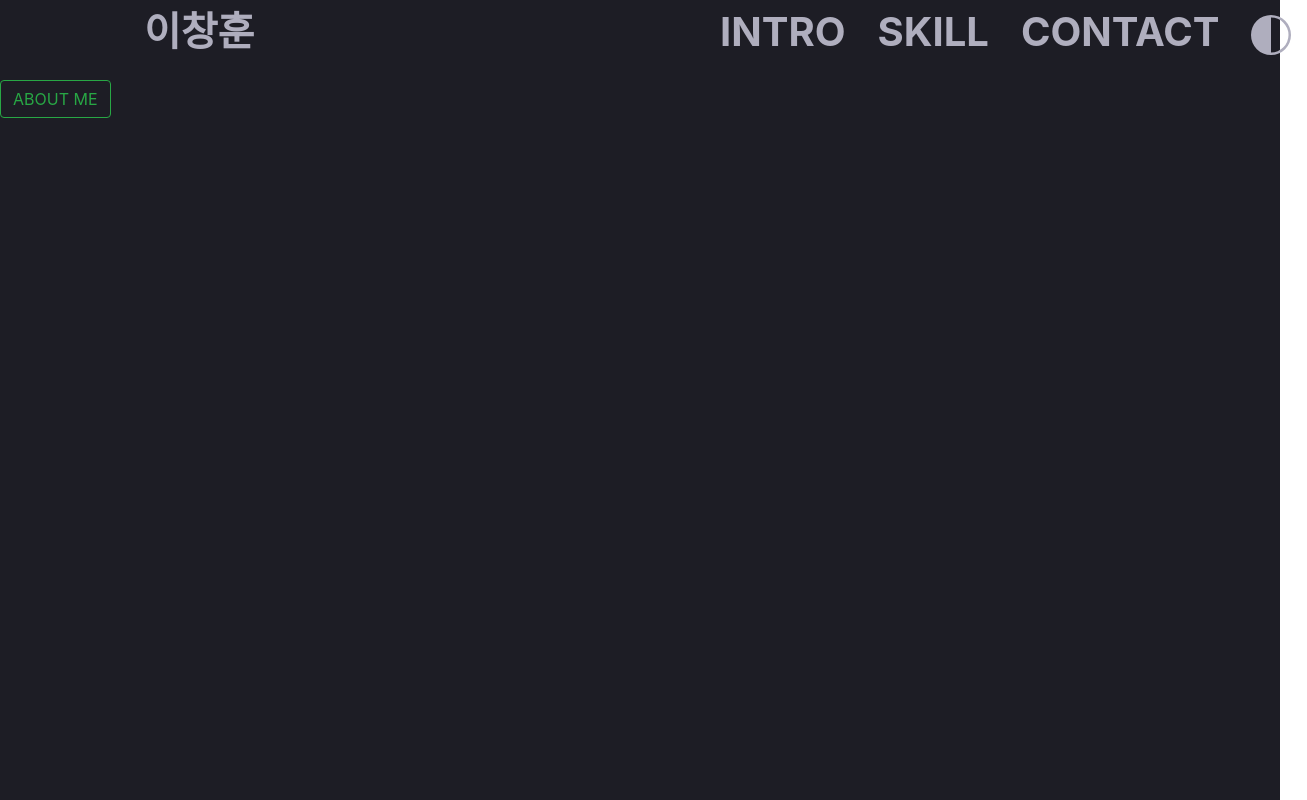
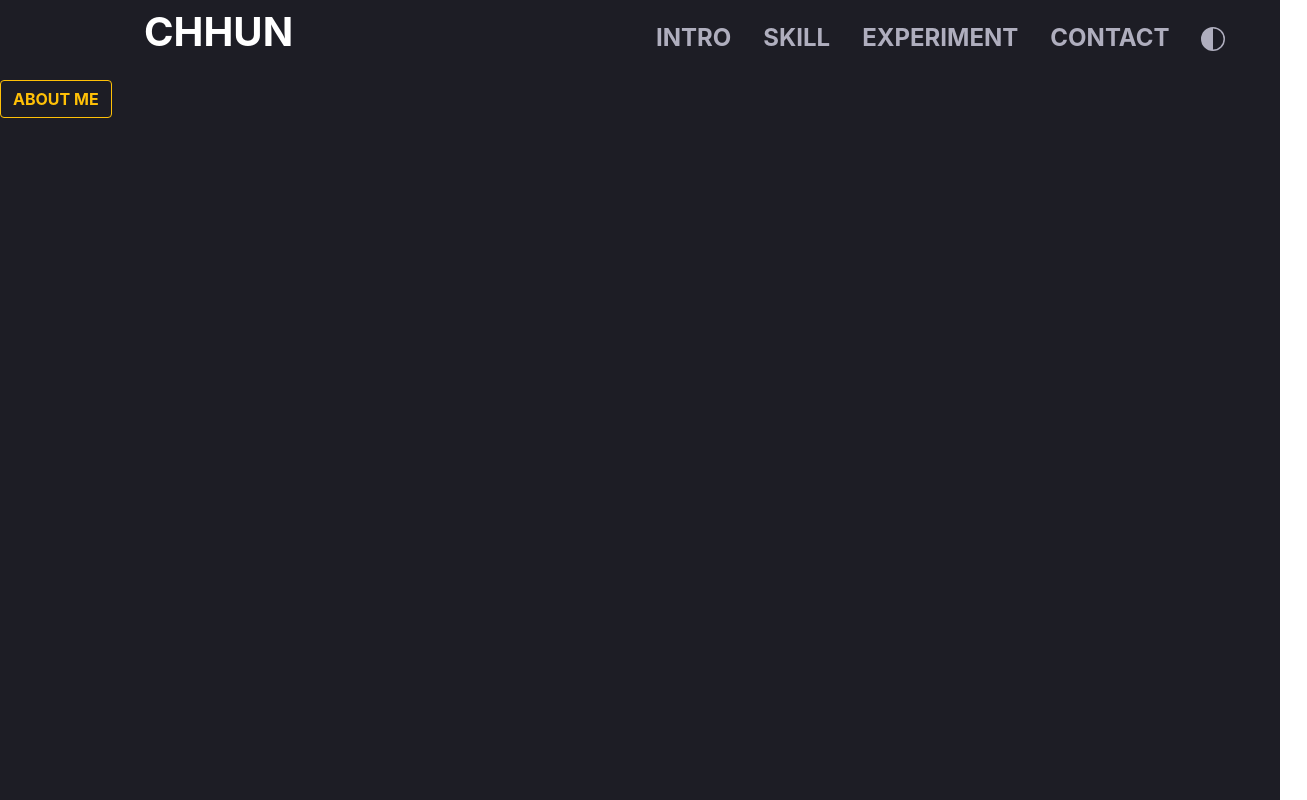
Before and after one commit to chhun93/introduce, a React app: page / in a window 1280 px wide. Shown: the top 800 px of the page, 1307 px wide, since content can reach past the window. Built offline with nearby package versions, Linux system fonts and the light colour scheme.

Commit message:
경험도 넣자..

```diff
--- a/src/Components/App.js
+++ b/src/Components/App.js
@@ -3,6 +3,7 @@ import { Component } from "react";
 import Navi from "./Navi";
 import Intro from "../Pages/Intro";
 import Skill from "../Pages/Skill";
+import Experiment from "../Pages/Experiment";
 import Contact from "../Pages/Contact";
 import Foot from "../Pages/Foot";
 
@@ -21,6 +22,7 @@ export default class App extends Component {
         <Navi />
         <Intro />
         <Skill />
+        <Experiment/>
         <Contact />
         <Foot />
       </div>
--- a/src/Components/Navi.js
+++ b/src/Components/Navi.js
@@ -10,11 +10,12 @@ export default class Navi extends Component {
       <div className="up-on-scroll">
         <div className="navi" id="navi">
           <div className="naviLeft">
-            <NaviItem item="이창훈" itemName="ch" />
+            <NaviItem item="CHHUN" itemName="ch" />
           </div>
           <div className="naviRight">
             <NaviItem item="INTRO" itemName="intro" />
             <NaviItem item="SKILL" itemName="skill" />
+            <NaviItem item="EXPERIMENT" itemName="experiment" />
             <NaviItem item="CONTACT" itemName="contact" />
             <NaviItem item={<CircleHalf />} itemName="reverse" />
           </div>
--- a/src/Components/NaviItem.js
+++ b/src/Components/NaviItem.js
@@ -8,9 +8,16 @@ export default class NavItem extends Component {
     const { item, itemName } = this.props;
     const name = itemName.toString();
 
+    var itemClassName = "";
+    if(name==="ch" || name==="reverse"){
+      itemClassName = "nav-link";
+    }else {
+      itemClassName="nav-link yellow underline"
+    }
+
     return (
       <p
-        className="nav-link yellow underline"
+        className={itemClassName}
         id={"nav" + name}
         onClick={() => ScrollDown.ByItem(name)}
       >
--- /dev/null
+++ b/src/Pages/Experiment.js
@@ -0,0 +1,15 @@
+import { Component } from "react";
+
+import "../Styles/Experiment.css";
+
+export default class Experiment extends Component {
+  render() {
+    return (
+      <div className="up-on-scroll">
+        <div id="experiment">
+          experiment
+        </div>
+      </div>
+    );
+  }
+}
--- a/src/Pages/Intro.js
+++ b/src/Pages/Intro.js
@@ -11,7 +11,7 @@ export default class Intro extends Component {
           <button
             id="goToContact"
             type="button"
-            className="btn btn-outline-success"
+            className="btn btn-outline-warning"
             onClick={() => {
               ScrollDown.ByItem("contact");
             }}
--- /dev/null
+++ b/src/Styles/Experiment.css
@@ -0,0 +1,5 @@
+#experiment{
+    width: 100vw;
+    height: 100vh;
+    background-color: #1d1d25;
+}
--- a/src/Styles/Intro.css
+++ b/src/Styles/Intro.css
@@ -4,3 +4,8 @@
 
     background-color: #1d1d25;
 }
+
+#goToContact{
+    font-family: -apple-system, BlinkMacSystemFont, "Segoe UI", Helvetica, "Apple Color Emoji", Arial, sans-serif, "Segoe UI Emoji", "Segoe UI Symbol";
+    font-weight: 700;
+}
--- a/src/Styles/MyModal.css
+++ b/src/Styles/MyModal.css
@@ -15,5 +15,5 @@
 
 #myModal-right{
     width: 50%;
-    background-color: #1d1d25;
+    background-color: #202028;
 }
--- a/src/Styles/Navi.css
+++ b/src/Styles/Navi.css
@@ -1,12 +1,12 @@
 .naviLeft{
     display: inline-flex;
-    width: 40vw;
+    width: 10vw;
     margin-left: 10vw;
+    margin-right: 30vw;
 }
 .naviRight{
     display: inline-flex;
-    width: 40vw;
-    margin-left: 5vw;
+    width: 30vw;
 }
 
 .navi{
--- a/src/Styles/NaviItem.css
+++ b/src/Styles/NaviItem.css
@@ -1,24 +1,27 @@
-.underline {
+.nav-link {
     line-height: 1.2;
+    font-size: 3vh;
     font-family: -apple-system, BlinkMacSystemFont, "Segoe UI", Helvetica, "Apple Color Emoji", Arial, sans-serif, "Segoe UI Emoji", "Segoe UI Symbol";
-
     font-weight: 700;
-    background-image: linear-gradient(transparent calc(100% - 3px), #000 3px);
+    background-image: linear-gradient(transparent calc(100% - 3px), #1d1d25 3px);
     background-repeat: no-repeat;
     background-size: 0% 100%;
     transition: background-size 0.8s;
     color: #afaebe;
     cursor: pointer;
   }
-  @media (min-width: 1000px) {
-    .underline {
-      font-size: 5vh;
-    }
-  }
-  .underline.yellow {
+.underline.yellow {
     background-image: linear-gradient(transparent 60%, #F8CD07 40%);
-  }
-  .underline:hover {
+}
+.nav-link:hover {
     background-size: 100% 100%;
     color: white;
-  }
+}
+
+#navch{
+    color : white;
+    font-size: 5vh;
+}
+#navch:hover{
+    color: #afaebe;
+}
```
